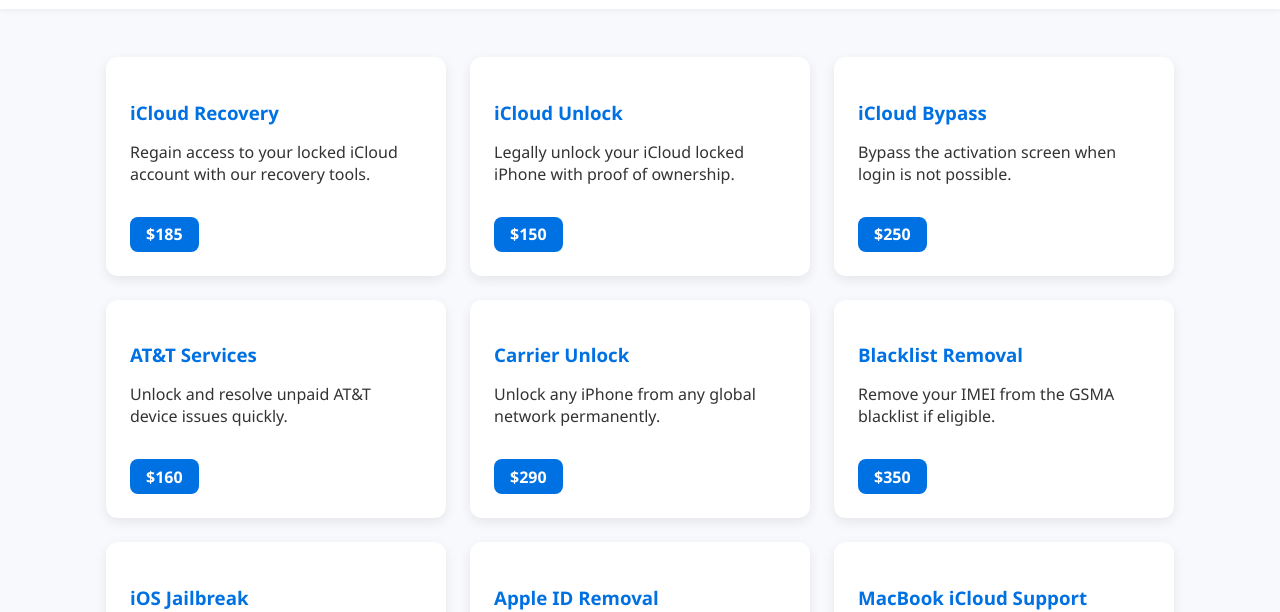
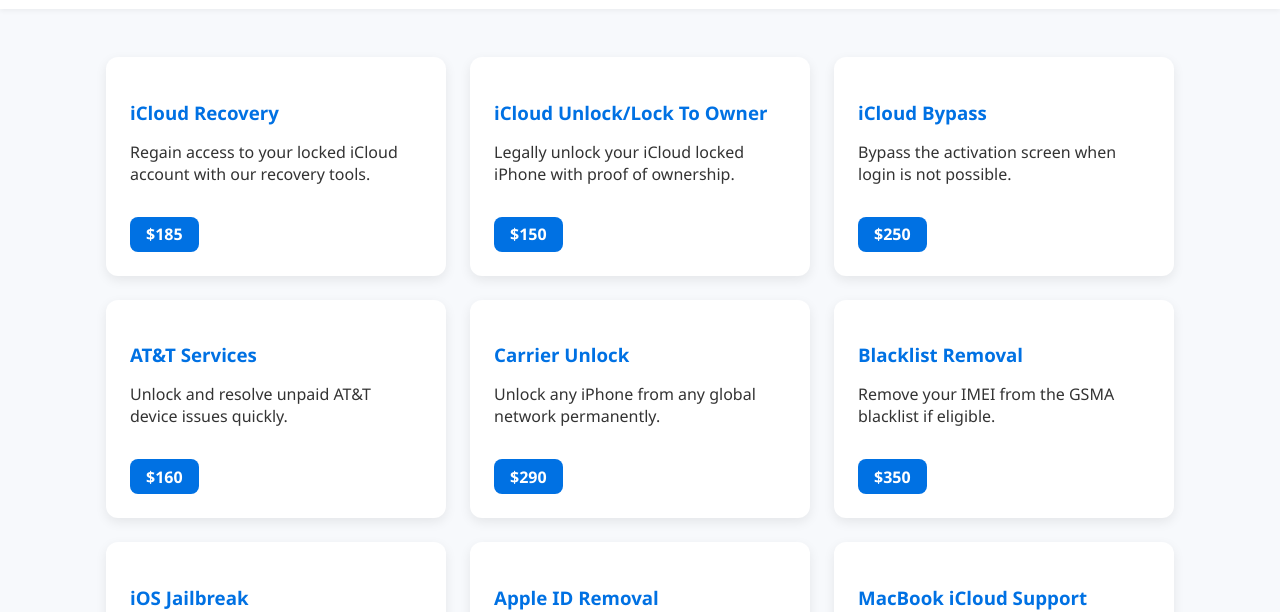
Before and after one commit to KingSDR15/Iphone-Service-Hub, a plain HTML site: page services.html in a window 1280 px wide. Shown: the part 193-805 px from the top of the page. Drawn offline with Linux system fonts and the light colour scheme.

Commit message:
Update services.html

```diff
--- a/services.html
+++ b/services.html
@@ -199,7 +199,7 @@
   </div>
 
   <div class="service-card" onclick="openForm('iCloud Unlock', 120)">
-    <h3>iCloud Unlock</h3>
+    <h3>iCloud Unlock/Lock To Owner</h3>
     <p>Legally unlock your iCloud locked iPhone with proof of ownership.</p>
     <span class="price-tag">$150</span>
   </div>
```
